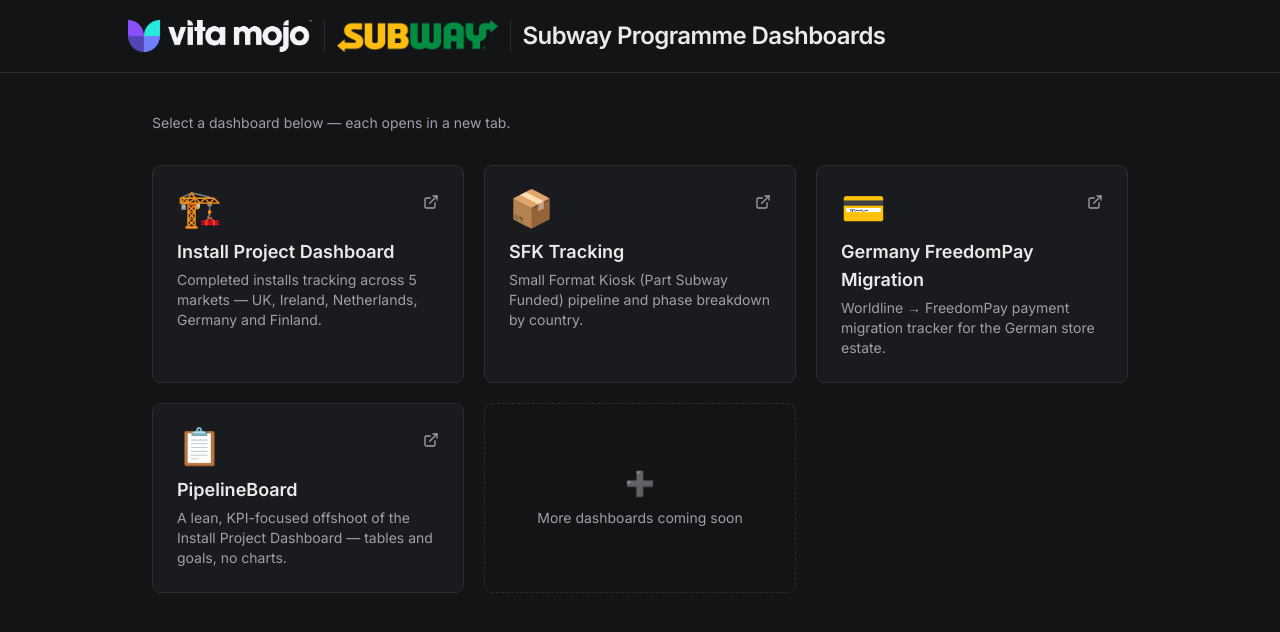
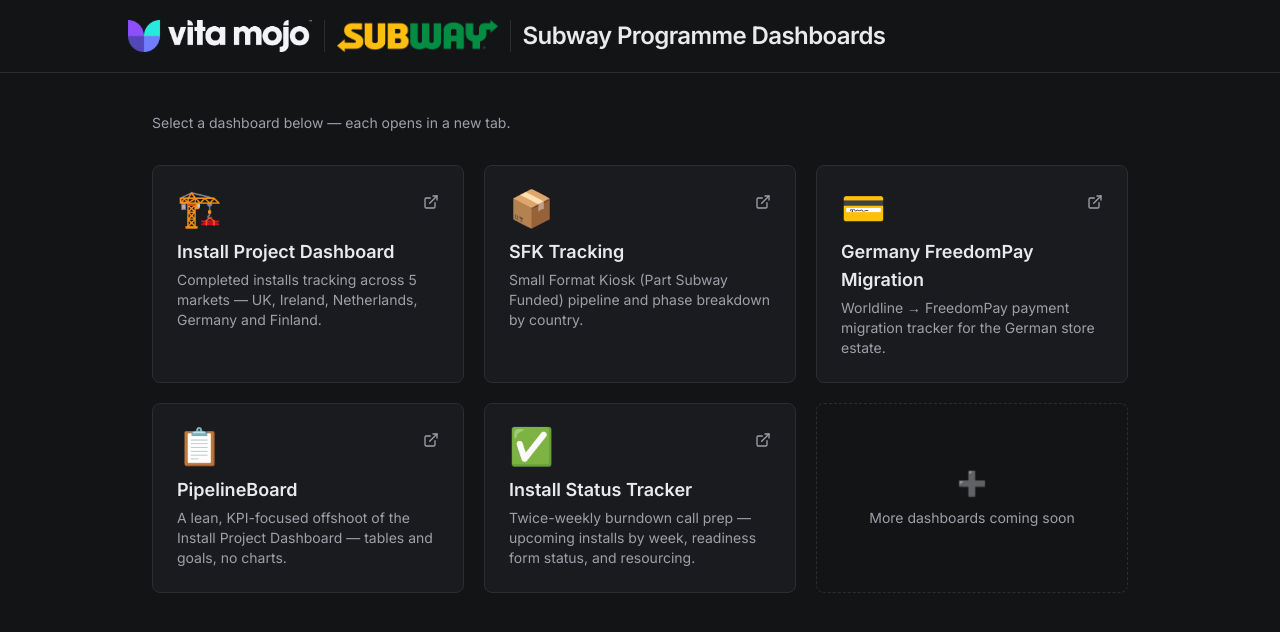
Before and after one commit to oliverwilliams-VM/swdashboard-hub, a React (Vite) app: page / in a window 1280 px wide. Shown: the top 632 px of the page. Built offline with nearby package versions, Linux system fonts and the light colour scheme; the HTML template or start-up script is replaced by a standard one.

Commit message:
Add files via upload

```diff
--- a/index.html
+++ b/index.html
@@ -17,6 +17,8 @@
     <link rel="dns-prefetch" href="https://swdefp-swaps.vercel.app" />
     <link rel="preconnect" href="https://swpipeline-board.vercel.app" />
     <link rel="dns-prefetch" href="https://swpipeline-board.vercel.app" />
+    <link rel="preconnect" href="https://install-status-tracker.vercel.app" />
+    <link rel="dns-prefetch" href="https://install-status-tracker.vercel.app" />
   </head>
   <body>
     <div id="root"></div>
--- a/src/App.jsx
+++ b/src/App.jsx
@@ -26,6 +26,12 @@
     description: 'A lean, KPI-focused offshoot of the Install Project Dashboard \u2014 tables and goals, no charts.',
     url: 'https://swpipeline-board.vercel.app/',
     emoji: '\u{1F4CB}'
+  },
+  {
+    name: 'Install Status Tracker',
+    description: 'Twice-weekly burndown call prep \u2014 upcoming installs by week, readiness form status, and resourcing.',
+    url: 'https://install-status-tracker.vercel.app/',
+    emoji: '\u{2705}'
   }
 ];
 
```
